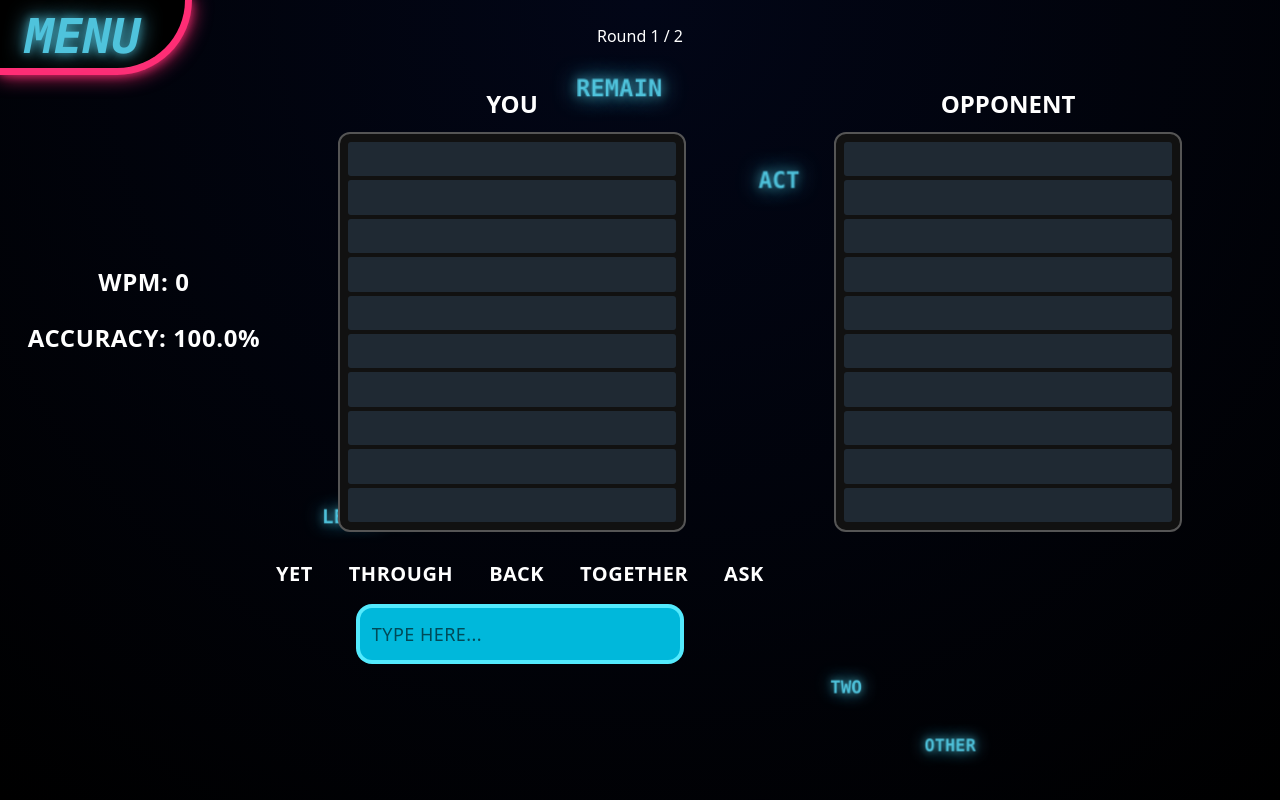
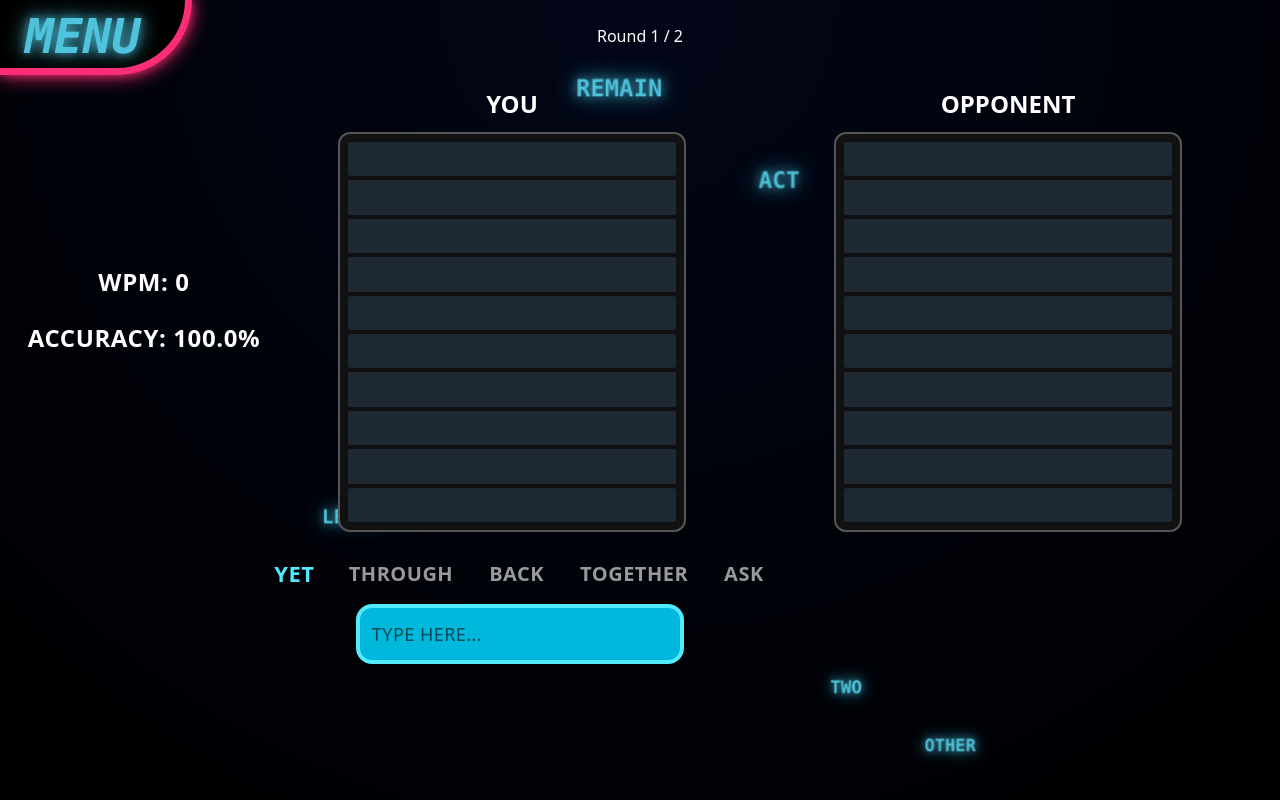
Before and after one commit to Bwin44/TriggerFingerGame, a React (Vite) app in the folder triggerfinger/: page / in a window 1280 px wide. Both pictures are taken after a click on the button "START GAME". Built offline with nearby package versions, Linux system fonts and the light colour scheme.

Commit message:
Updated word-queue to not refresh until all 5 words have been typed, show correct and incorrectwords by changing text color to green or red respectively, and current/isActive word is text colored cyan

```diff
--- a/triggerfinger/src/components/Game.jsx
+++ b/triggerfinger/src/components/Game.jsx
@@ -78,12 +78,18 @@ export default function Game({ onGameOver }) {
   const [playerBoard, setPlayerBoard] = useState(emptyBoard());
   const [enemyBoard, setEnemyBoard] = useState(emptyBoard());
 
+  const WORD_QUEUE_SIZE = 5;
+
+  const [currentWordIndex, setCurrentWordIndex] = useState(0);
+
   const [words, setWords] = useState(() =>
-    Array.from({ length: 5 }, randomWord)
+    Array.from({ length: WORD_QUEUE_SIZE }, randomWord)
   );
+
   const [wordStatuses, setWordStatuses] = useState(
-    () => Array(7).fill("current")
+    () => Array(WORD_QUEUE_SIZE).fill("current")
   );
+
 
   const [input, setInput] = useState("");
   const [correctChars, setCorrectChars] = useState(0);
@@ -100,7 +106,7 @@ export default function Game({ onGameOver }) {
   const [startTime, setStartTime] = useState(null);
 
   const inputRef = useRef(null);
-  const currentWord = words[0];
+  const currentWord = words[currentWordIndex];
 
   /* ================= METRICS ================= */
   const elapsedMin = startTime ? (Date.now() - startTime) / 60000 : 0;
@@ -150,9 +156,10 @@ export default function Game({ onGameOver }) {
 
     const isCorrect = value === currentWord;
 
+    // Mark the CURRENT word green/red
     setWordStatuses((prev) => {
       const updated = [...prev];
-      updated[0] = isCorrect ? "correct" : "incorrect";
+      updated[currentWordIndex] = isCorrect ? "correct" : "incorrect";
       return updated;
     });
 
@@ -170,9 +177,20 @@ export default function Game({ onGameOver }) {
       });
     }
 
-    setWords((w) => [...w.slice(1), randomWord()]);
+    // 🧠 If this was NOT the last word → move cursor
+    if (currentWordIndex < WORD_QUEUE_SIZE - 1) {
+      setCurrentWordIndex((i) => i + 1);
+    }
+    // 🧠 If this WAS the 5th word → shift entire queue
+    else {
+      setWords(Array.from({ length: WORD_QUEUE_SIZE }, randomWord));
+      setWordStatuses(Array(WORD_QUEUE_SIZE).fill("current"));
+      setCurrentWordIndex(0);
+    }
+
     setInput("");
   }
+
 
   /* ================= AI ================= */
   useEffect(() => {
@@ -266,22 +284,26 @@ export default function Game({ onGameOver }) {
           <div className="flex gap-3 text-xl font-bold tracking-wide">
             {words.map((w, i) => {
               const status = wordStatuses[i];
+              const isActive = i === currentWordIndex;
+
               return (
                 <span
                   key={i}
-            className={`px-3 py-1 rounded-lg transition-colors duration-300
-              ${
-                status === "correct"
+                  className={`px-3 py-1 rounded-lg transition-all duration-200
+        ${status === "correct"
                       ? "text-green-400"
                       : status === "incorrect"
                         ? "text-red-400"
-                  : "text-white"
+                        : isActive
+                          ? "text-cyan-300 scale-110"
+                          : "text-white/60"
                     }`}
                 >
                   {w}
                 </span>
               );
             })}
+
           </div>
 
           {/* INPUT */}
```
Lines whose indentation alone changed are shown as unchanged.
